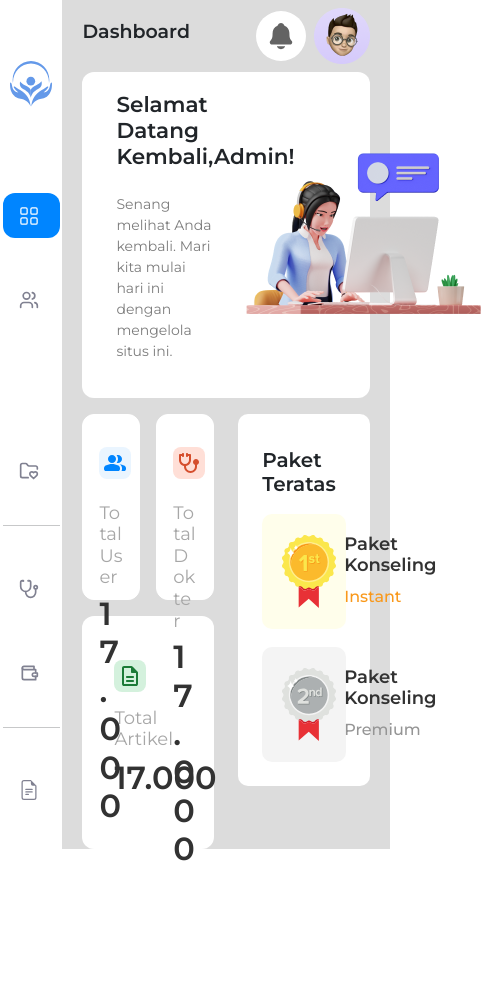
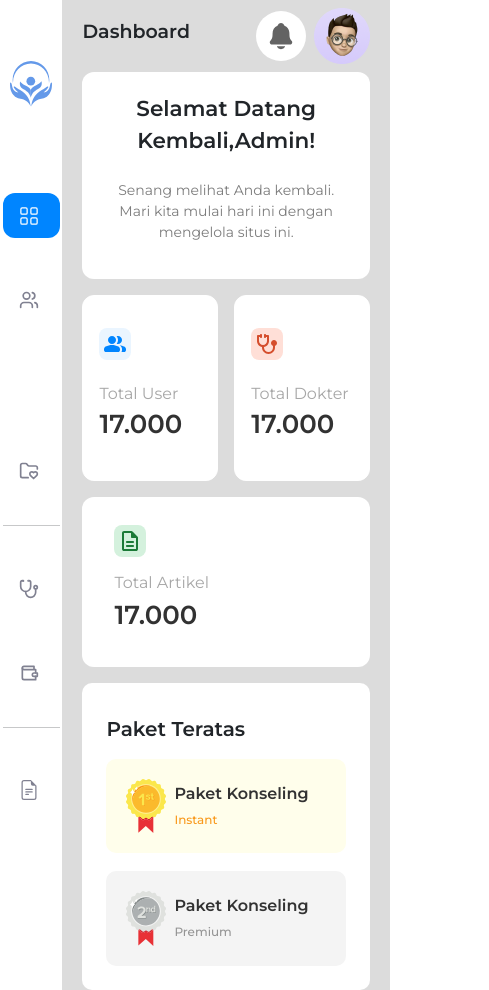
Before and after one commit to Capstone-Mental-Health-Care-Group-6/frontent-dekstop-admin, a React (Vite) app: page / in a window 390 px wide. Shown: the whole page, 489 px wide, since content can reach past the window. Before the commit the page ends 909 px from the top, so only its background shows below. Built offline with nearby package versions, Linux system fonts and the light colour scheme; some icons are missing.

Commit message:
update:responsive design

```diff
--- a/src/pages/Dashboard/Dashboard.jsx
+++ b/src/pages/Dashboard/Dashboard.jsx
@@ -16,10 +16,10 @@ const Dashboard = () => {
   return (
     <Layouts titlePage={"Dashboard"}>
       <div className="row">
-        <div className="col-12">
+        <div className="col-lg-12 col-md">
           <div className="wrapper__card">
             <div className="row d-flex align-items-center">
-              <div className="col-6">
+              <div className="col-lg-6 col-md">
                 <h4 className="fw-semibold text__title mb-4">
                   Selamat Datang Kembali,Admin!
                 </h4>
@@ -38,7 +38,7 @@ const Dashboard = () => {
 
       <div className="row mt-3">
         {/* Kolom 1 - Total User dan Total Dokter */}
-        <div className="col-6 d-flex flex-column card__dashboard gap-3">
+        <div className="col-lg-6 col-sm d-flex flex-column card__dashboard gap-3">
           <div className="d-flex gap-3">
             <Card
               cardSubtitle="Total User"
@@ -64,7 +64,7 @@ const Dashboard = () => {
         </div>
 
         {/* Kolom 2 - Paket Teratas */}
-        <div className="col-6">
+        <div className="col-lg-6 col-sm">
           <div className="paket-teratas p-4">
             <h4>Paket Teratas</h4>
             <PaketTeratas
--- a/src/pages/Dashboard/Dashboard.styles.css
+++ b/src/pages/Dashboard/Dashboard.styles.css
@@ -106,3 +106,75 @@
   color: #323232;
 }
 /* End paket teratas */
+
+@media screen and (max-width: 991px) {
+  .text__title {
+    line-height: 2rem;
+  }
+
+  .paket-teratas {
+    margin-top: 1rem;
+  }
+}
+
+@media screen and (max-width: 436px) {
+  .row .col-lg-12 .wrapper__card .row .col-6 img {
+    display: none;
+  }
+  .wrapper__card {
+    flex-direction: column;
+    text-align: center;
+  }
+
+  .text__title {
+    line-height: 2rem;
+  }
+
+  .card__dashboard .d-flex .card .card-body h6 {
+    font-size: 16px;
+  }
+
+  .card__dashboard .d-flex .card .card-body h5 {
+    font-size: 26px;
+  }
+
+  .card__artikel {
+    padding: 20px 16px;
+  }
+
+  .card__subtitle__artikel {
+    font-size: 16px;
+  }
+
+  .card__artikel .card__body__artikel h5 {
+    font-size: 26px;
+  }
+
+  .paket-teratas {
+    margin-top: 1rem;
+  }
+
+  .paket-teratas .paket-1 img {
+    width: 40px;
+  }
+
+  .paket-teratas .paket-2 img {
+    width: 40px;
+  }
+
+  .paket-teratas .paket-1 span {
+    font-size: 12px;
+  }
+
+  .paket-teratas .paket-2 span {
+    font-size: 12px;
+  }
+
+  .paket-teratas .paket-1 h5 {
+    font-size: 16px;
+  }
+
+  .paket-teratas .paket-2 h5 {
+    font-size: 16px;
+  }
+}
```
